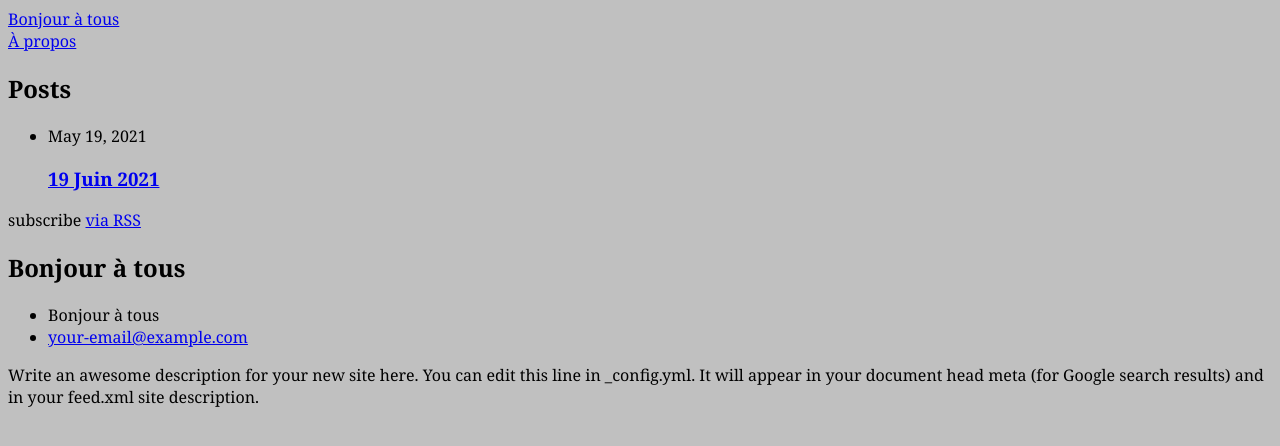
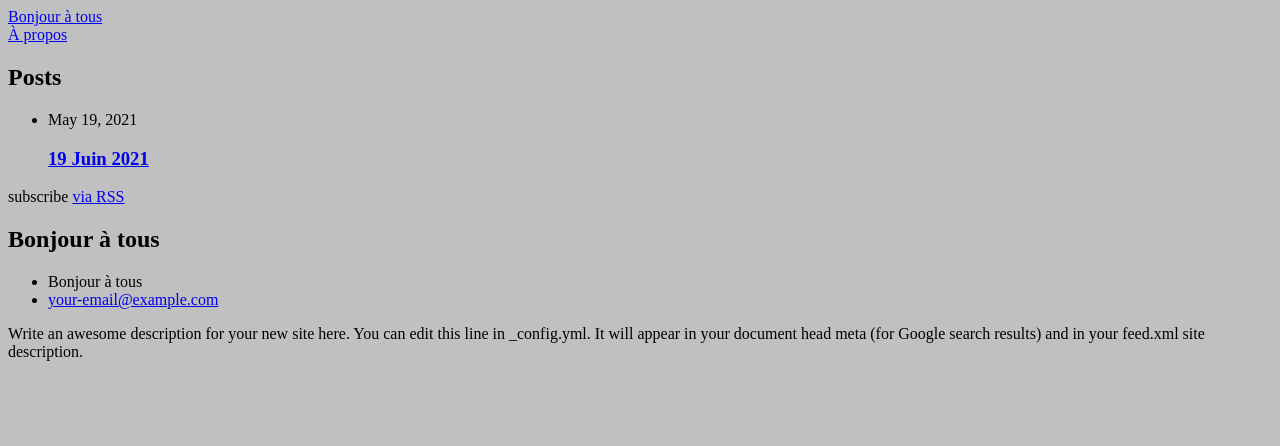
Before and after one commit to Corentin69008/Corentin69008.github.io, a Jekyll site: the page built from index.markdown, in a window 1280 px wide. Shown: the top 446 px of the page. Built offline with Jekyll 4.4.1, drawn with Linux system fonts in a browser that asks for light colours.

Commit message:
mise a jour

```diff
--- a/assets/main.css
+++ b/assets/main.css
@@ -6,5 +6,5 @@ html{
 }
 
 body {
-  font-family: Georgia, serif;
+  font-family: serif;
 }
```
